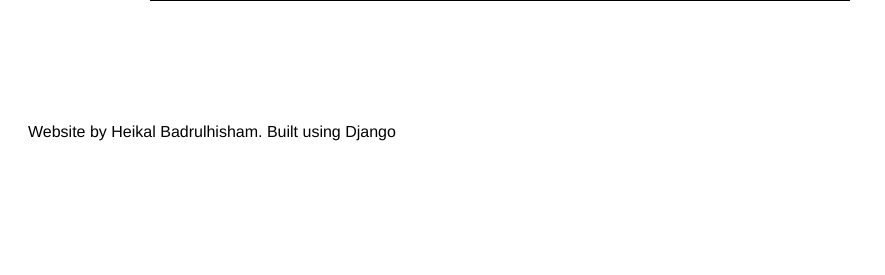
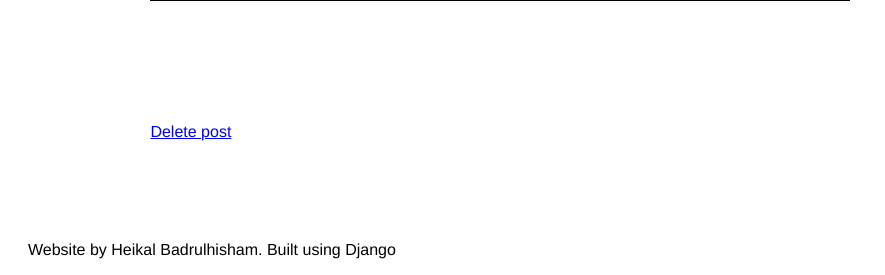
Before and after one commit to heikalb/django-sample, a Django app: page /post/1 in a window 1280 px wide. Shown: the part 915-1190 px from the top of the page, without its empty margins (0-885 px from the left). Before the commit the page ends 1056 px from the top, so only its background shows below. Run offline with Django 3.2, Linux system fonts and the light colour scheme; data comes from the database, SQL or seed files in the repository; both versions use the stored data as it was after the commit.

Commit message:
+delete link

```diff
--- a/src/posts/models.py
+++ b/src/posts/models.py
@@ -19,6 +19,9 @@ class Post(models.Model):
         # return f'/posts/{self.id}'
         return reverse('post-detail', kwargs={'id': self.id})
 
+    def get_delete_url(self):
+        return reverse('post-delete', kwargs={'id': self.id})
+
 
 class LostPost(Post):
     pass
--- a/src/posts/templates/posts/post_detail.html
+++ b/src/posts/templates/posts/post_detail.html
@@ -21,4 +21,6 @@
         <p>Email: {{ post.email }}</p>
     {% endif %}
 </div>
+
+<a href="{{ post.get_delete_url }}" class='delete-link'>Delete post</a>
 {% endblock %}
--- a/src/static/css/style.css
+++ b/src/static/css/style.css
@@ -39,6 +39,14 @@ nav li{
     margin-bottom: 70px;
 }
 
+a.delete-link{
+    margin-left: 10%;
+}
+
+form input, form textarea{
+    font-size: medium;
+}
+
 .form-container{
     width: 40%;
 }
```
Also changed, not shown: src/db.sqlite3.
